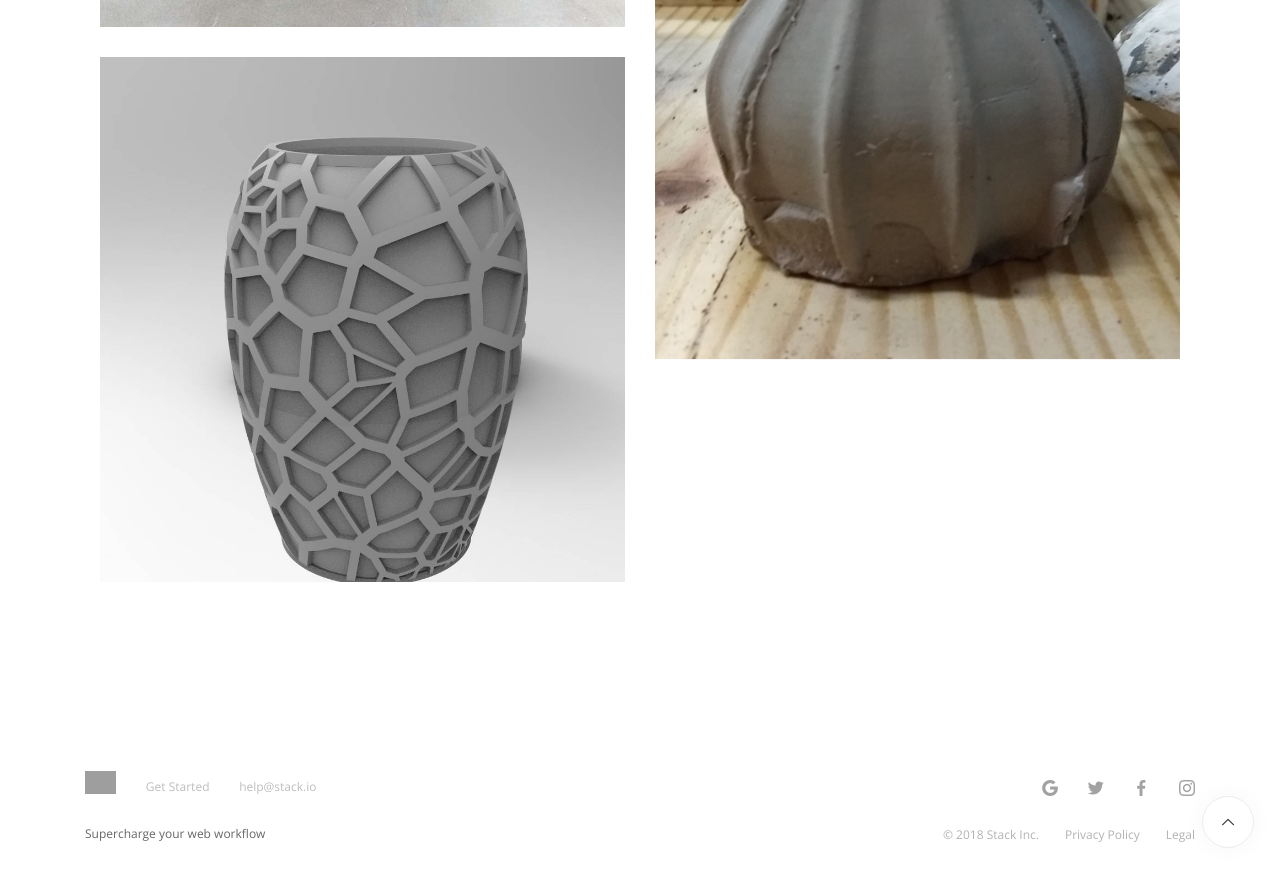
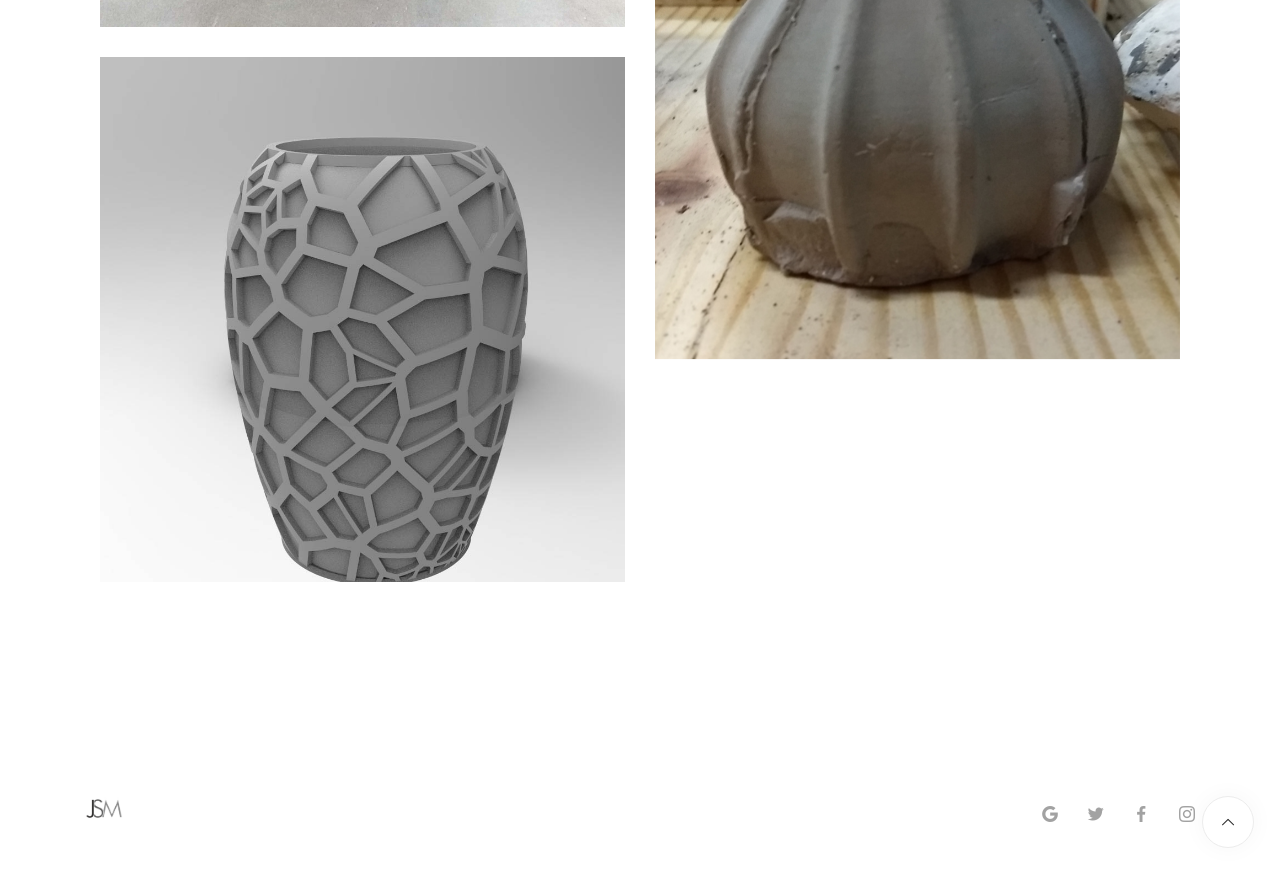
Before and after one commit to jesalmehta/jesalmehta.github.io, a Jekyll site: the page built from _work/process-development-for-slip-cast-pottery-production-from-cad-models.markdown, in a window 1280 px wide and 900 px high, scrolled down 2238 px. Shown: the top 887 px of the window. Built offline with Jekyll 4.4.1, drawn with Linux system fonts in a browser that asks for light colours; some web fonts are replaced; grey boxes are pictures that could not be loaded.

Commit message:
add logo and update header and footer

```diff
--- a/_config.yml
+++ b/_config.yml
@@ -67,3 +67,4 @@
 sass:
   sass_dir: styles/
   style: compressed
+logo: '/uploads/logo.png'
--- a/_includes/footer.html
+++ b/_includes/footer.html
@@ -2,19 +2,7 @@
   <div class="container">
     <div class="row">
       <div class="col-sm-6">
-        <img alt="Image" class="logo" src="/img/logo-dark.png" />
-        <ul class="list-inline list--hover">
-          <li>
-            <a href="#">
-              <span class="type--fine-print">Get Started</span>
-            </a>
-          </li>
-          <li>
-            <a href="#">
-              <span class="type--fine-print">help@stack.io</span>
-            </a>
-          </li>
-        </ul>
+        <img alt="Image" class="logo" src="{{ site.logo }}" />
       </div>
       <div class="col-sm-6 text-right text-center-xs">
         <ul class="social-list list-inline list--hover">
@@ -42,24 +30,9 @@
       </div>
     </div>
     <!--end of row-->
-    <div class="row">
-      <div class="col-sm-6">
-        <p class="type--fine-print">
-          Supercharge your web workflow
-        </p>
-      </div>
-      <div class="col-sm-6 text-right text-center-xs">
-        <span class="type--fine-print">&copy;
-          <span class="update-year"></span> Stack Inc.</span>
-          <a class="type--fine-print" href="#">Privacy Policy</a>
-          <a class="type--fine-print" href="#">Legal</a>
-        </div>
-      </div>
-      <!--end of row-->
-    </div>
-    <!--end of container-->
-  </footer>
-</div>
+  </div>
+  <!--end of container-->
+</footer>
 <!--<div class="loader"></div>-->
 <a class="back-to-top inner-link" href="#start" data-scroll-class="100vh:active">
   <i class="stack-interface stack-up-open-big"></i>
--- a/_includes/header.html
+++ b/_includes/header.html
@@ -67,8 +67,8 @@
       <div class="row">
         <div class="col-xs-3 col-sm-2">
           <a href="/">
-            <img class="logo logo-dark" alt="logo" src="/img/logo-dark.png" />
-            <img class="logo logo-light" alt="logo" src="/img/logo-light.png" />
+            <img class="logo logo-dark" alt="logo" src="{{ site.logo }}" />
+            <img class="logo logo-light" alt="logo" src="{{ site.logo }}" />
           </a>
         </div>
         <div class="col-xs-9 col-sm-10 text-right">
@@ -88,8 +88,8 @@
         <div class="col-md-1 col-sm-2 hidden-xs">
           <div class="bar__module">
             <a href="/">
-              <img class="logo logo-dark" alt="logo" src="/img/logo-dark.png" />
-              <img class="logo logo-light" alt="logo" src="/img/logo-light.png" />
+              <img class="logo logo-dark" alt="logo" src="{{ site.logo }}" />
+              <img class="logo logo-light" alt="logo" src="{{ site.logo }}" />
             </a>
           </div>
           <!--end module-->
--- a/_work/process-development-for-slip-cast-pottery-production-from-cad-models.markdown
+++ b/_work/process-development-for-slip-cast-pottery-production-from-cad-models.markdown
@@ -1,7 +1,6 @@
 ---
 title: Process development for Slip Cast pottery production from CAD models
 date: 2018-07-03 14:53:00 +05:30
-position: 0
 square featured image: "/uploads/IMG_20171221_170210510%20edit.jpg"
 wide featured image: "/uploads/IMG_20171221_170210510%20edit.jpg"
 client: Bhumi Pottery
```
Also changed, not shown: _uploads/logo.png (added).
